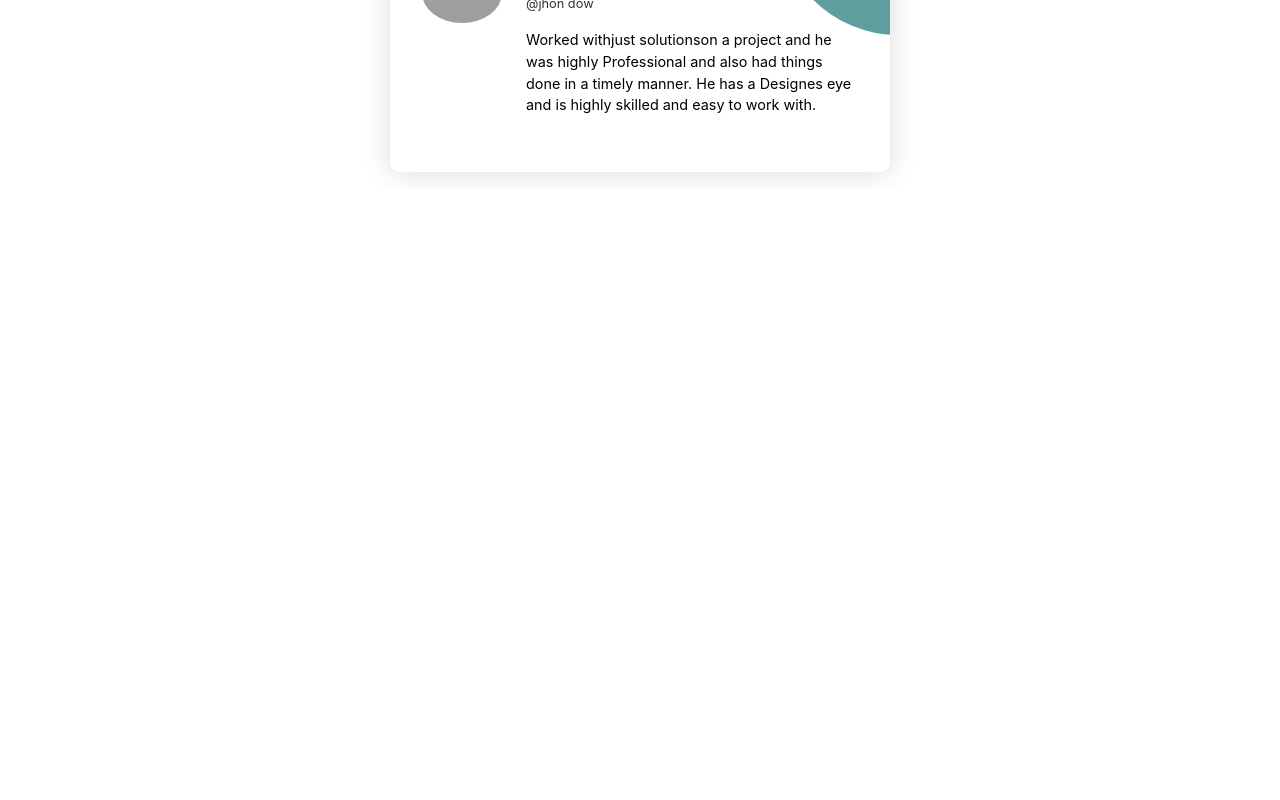
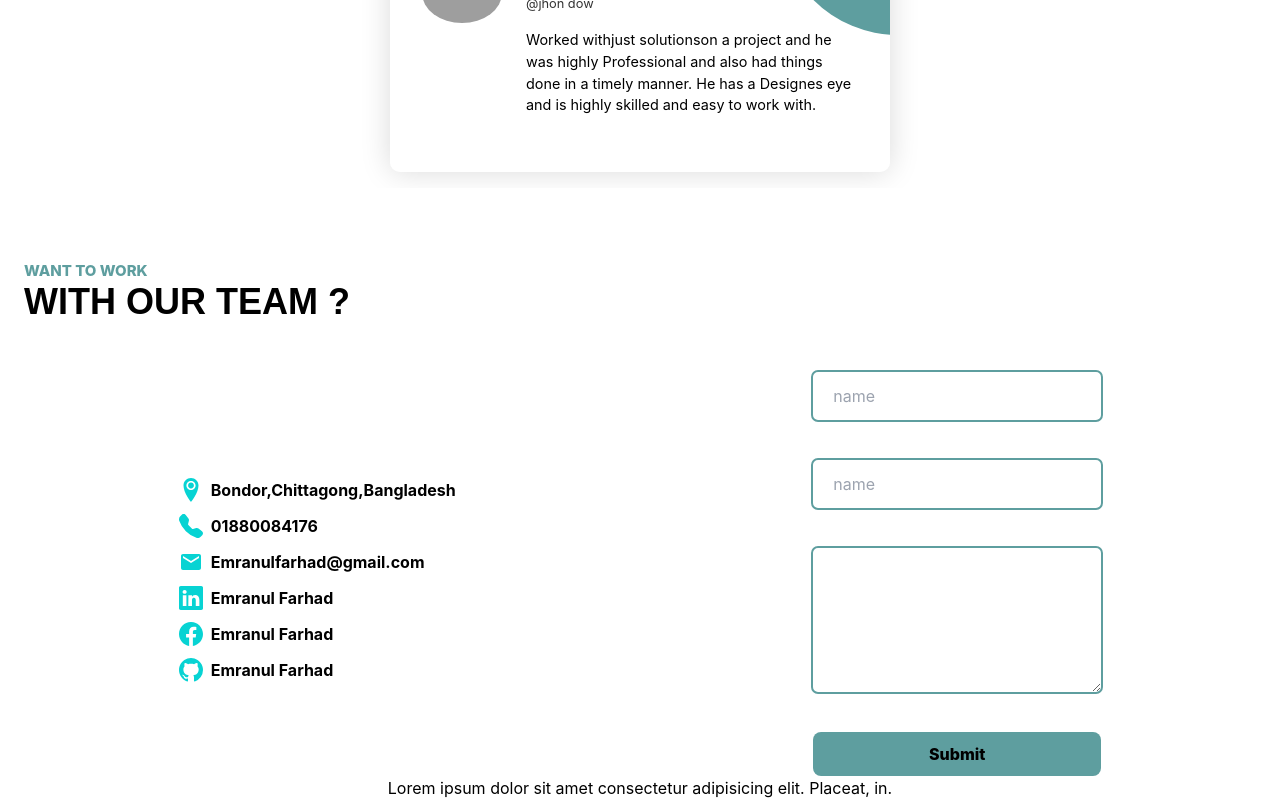
Before and after one commit to Emranul-Farhad/Company-portfolio-website, a React (Create React App) app: page / in a window 1280 px wide. Shown: the part 4671-5471 px from the top of the page. Before the commit the page ends 4859 px from the top, so only its background shows below. Built offline with nearby package versions, Linux system fonts and the light colour scheme; grey boxes are pictures that could not be loaded.

Commit message:
contact info done

```diff
--- /dev/null
+++ b/src/Components/Contacts/Contact.css
@@ -0,0 +1,6 @@
+.cont-input{
+    outline: solid 2px #5e9e9f;
+    padding: 12px 20px;
+    width: 100%;
+    border-radius: 5px;
+}
--- /dev/null
+++ b/src/Components/Contacts/Contact.js
@@ -0,0 +1,90 @@
+import React from "react";
+import {
+  BsFacebook,
+  BsTelephoneFill,
+  BsLinkedin,
+  BsGithub,
+} from "react-icons/bs";
+import { ImLocation2 } from "react-icons/im";
+import { MdEmail } from "react-icons/md";
+import './Contact.css'
+
+
+
+const Contact = () => {
+  return (
+    <div>
+      <div>
+        <p
+          className="text-left px-6 container mx-auto
+                "
+        >
+          <span className="text-[#5e9e9f] font-extrabold uppercase text-[15px] ">
+            want to work
+          </span>{" "}
+          <br />
+          <span className="text-4xl uppercase font-bold common">
+            with our team ?
+          </span>{" "}
+        </p>
+      </div>
+
+  {/* contact div */}
+
+    <div>
+    <div className='mt-[50px]'>
+
+            <div className='flex  justify-around items-center'>
+                <div className=''>
+                    <div className=''>
+
+                        <div className='flex items-center mt-3'>
+                            <p className=' text-[#07D3D3] font-bold text-2xl mr-2'> <ImLocation2></ImLocation2>  </p>
+                            <h6 className=' font-bold'> Bondor,Chittagong,Bangladesh </h6>
+                        </div>
+                        <div className='flex items-center mt-3'>
+                            <p className=' text-[#07D3D3] font-bold text-2xl mr-2'> <BsTelephoneFill></BsTelephoneFill>  </p>
+                            <h6 className=' font-bold'> 01880084176 </h6>
+                        </div>
+                        <div className='flex items-center mt-3'>
+                            <p className=' text-[#07D3D3] font-bold text-2xl mr-2'> <MdEmail></MdEmail> </p>
+                            <h6 className=' font-bold'> Emranulfarhad@gmail.com </h6>
+                        </div>
+                        <div className='flex items-center mt-3'>
+                            <p className=' text-[#07D3D3] font-bold text-2xl mr-2'> <BsLinkedin></BsLinkedin>  </p>
+                            <a className='hover:text-[#07D3D3]' href="https://www.linkedin.com/in/yeasmin-akter-704411206/">
+                                <h6 className=' font-bold'> Emranul Farhad  </h6>
+                            </a>
+                        </div>
+                        <div className='flex items-center mt-3'>
+                            <p className=' text-[#07D3D3] font-bold text-2xl mr-2'> <BsFacebook></BsFacebook> </p>
+                            <a className='hover:text-[#07D3D3]' href="https://www.facebook.com/emranul.farhad">
+                                <h6 className=' font-bold'> Emranul Farhad  </h6>
+                            </a>
+                        </div>
+                        <div className='flex items-center mt-3'>
+                            <p className=' text-[#07D3D3] font-bold text-2xl mr-2'> <BsGithub></BsGithub> </p>
+                            <a className='hover:text-[#07D3D3]' href="https://github.com/Emranul-Farhad">
+                                <h6 className=' font-bold'> Emranul Farhad  </h6>
+                            </a>
+                        </div>
+
+                    </div>
+                </div>
+                {/* contact form */}
+                <div className=" flex flex-col gap-y-10">
+                    <input    className="cont-input" type="text" placeholder="name" />
+                    <input    className="cont-input"  type="text" placeholder="name" />
+                    <textarea className="cont-input"   name="" id="" cols="10" rows="5"></textarea>
+                    <button className=" font-extrabold bg-[#5e9e9f] p-[10px] rounded-lg" > Submit </button>
+                </div>
+
+            </div>
+        </div>
+    </div>
+<p>Lorem ipsum dolor sit amet consectetur adipisicing elit. Placeat, in.</p>
+    </div>
+  );
+};
+
+export default Contact;
--- a/src/Components/Review/Review.js
+++ b/src/Components/Review/Review.js
@@ -69,7 +69,7 @@ const Review = () => {
         </p>
       </div>
       {/*  */}
-       <div className="">
+       <div className="mt-[30px]">
 
           <Swiper
           modules={[Navigation, Autoplay, Pagination, Scrollbar, Zoom, A11y]}
--- a/src/Pages/Pages.js
+++ b/src/Pages/Pages.js
@@ -1,4 +1,5 @@
 import React from 'react'
+import Contact from '../Components/Contacts/Contact'
 import Designsolutions from '../Components/Design sloutions/Designsolutions'
 import Hero from '../Components/Hero/Hero'
 import Review from '../Components/Review/Review'
@@ -33,6 +34,9 @@ const Pages = () => {
        <div className='mt-[150px]' >
         <Review></Review>
        </div>
+       <div className='mt-[70px]'>
+        <Contact></Contact>
+       </div>
     </div>
   )
 }
```
